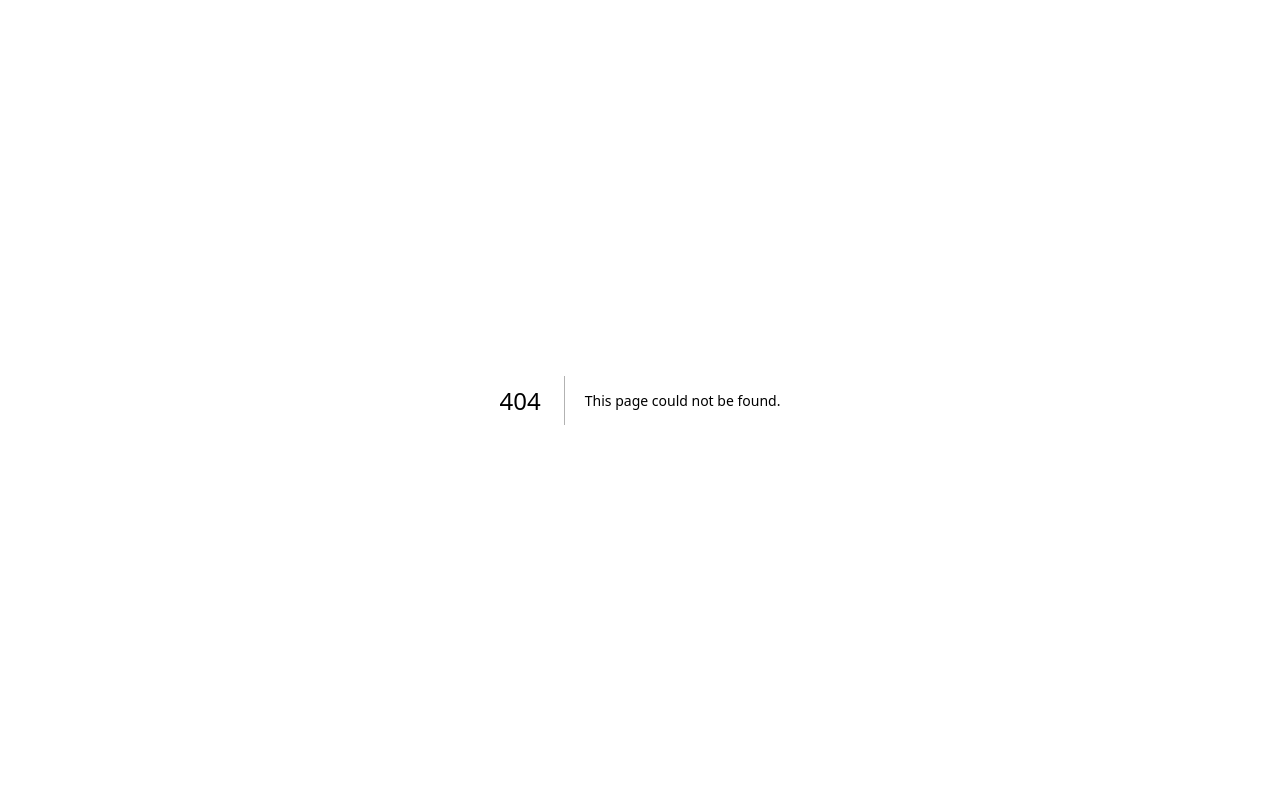
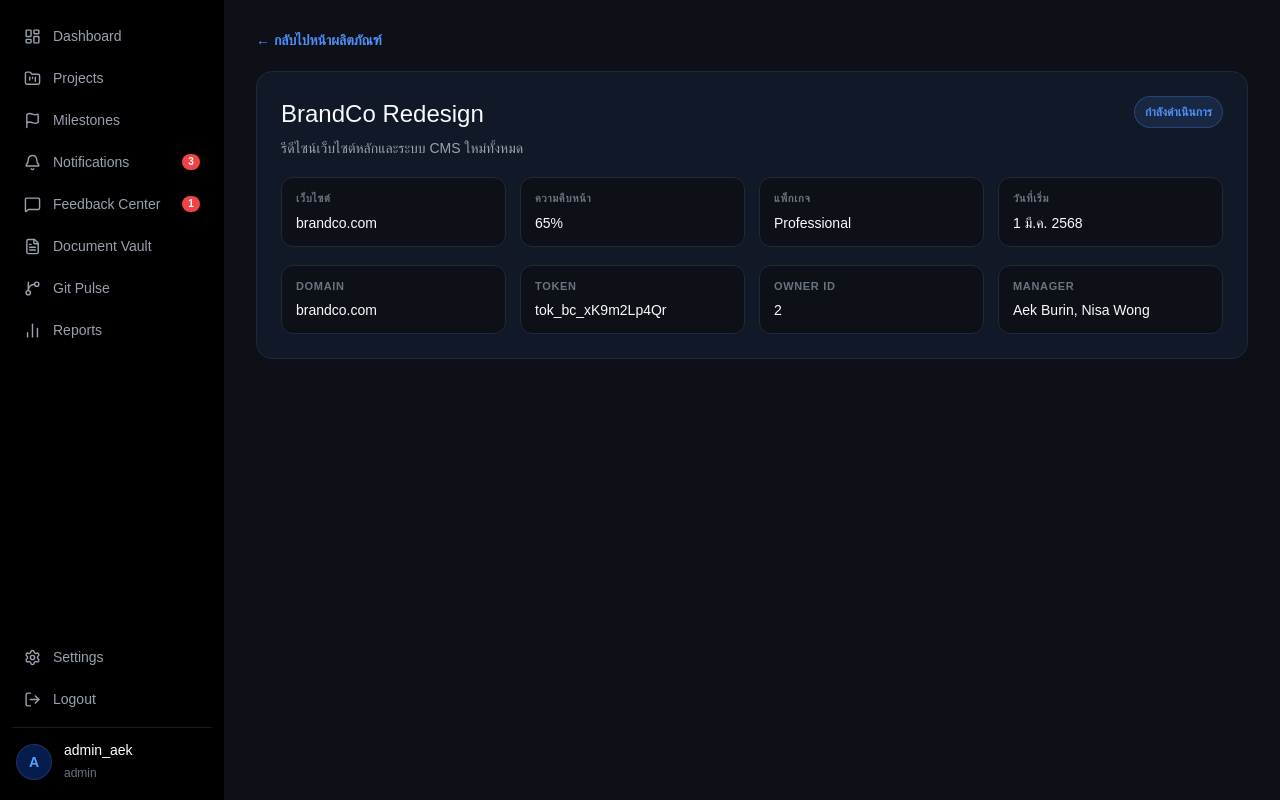
Before and after one commit to aekburut5740-commits/the_project, a Next.js app: page /dashboard/projects/1 in a window 1280 px wide. Before the commit this address had no page. Built offline with nearby package versions, Linux system fonts and the light colour scheme.

Commit message:
projectdetail

```diff
--- /dev/null
+++ b/app/dashboard/projects/[id]/page.tsx
@@ -0,0 +1,61 @@
+import Link from "next/link"
+import { notFound } from "next/navigation"
+import { MOCK_PROJECTS, STATUS_CONFIG } from "@/lib/mockData"
+
+export default async function ProjectDetailPage({
+  params,
+}: {
+  params: Promise<{ id: string }>
+}) {
+  const { id } = await params
+  const project = MOCK_PROJECTS.find((item) => item.id === Number(id))
+
+  if (!project) {
+    notFound()
+  }
+
+  const { color, label } = STATUS_CONFIG[project.status]
+
+  return (
+    <div style={{ minHeight: "100vh", background: "#0d1117", color: "#e5e7eb", padding: "28px 32px" }}>
+      <Link href="/dashboard/projects" style={{ color: "#4f8ef7", textDecoration: "none", fontSize: 14, fontWeight: 600, display: "inline-block", marginBottom: 20 }}>
+        ← กลับไปหน้าผลิตภัณฑ์
+      </Link>
+
+      <div style={{ background: "#111827", border: "1px solid #1f2937", borderRadius: 16, padding: 24, display: "flex", flexDirection: "column", gap: 18 }}>
+        <div style={{ display: "flex", justifyContent: "space-between", alignItems: "flex-start", gap: 16 }}>
+          <div>
+            <h1 style={{ margin: 0, fontSize: 24, color: "#f9fafb" }}>{project.name}</h1>
+            <p style={{ margin: "6px 0 0", color: "#9ca3af", fontSize: 14 }}>{project.description}</p>
+          </div>
+          <span style={{ padding: "6px 10px", borderRadius: 999, border: `1px solid ${color}44`, background: `${color}22`, color, fontSize: 12, fontWeight: 700 }}>
+            {label}
+          </span>
+        </div>
+
+        <div style={{ display: "grid", gridTemplateColumns: "repeat(auto-fit, minmax(200px, 1fr))", gap: 14 }}>
+          <InfoCard label="เว็บไซต์" value={project.website} />
+          <InfoCard label="ความคืบหน้า" value={`${project.progress}%`} />
+          <InfoCard label="แพ็กเกจ" value={project.package} />
+          <InfoCard label="วันที่เริ่ม" value={new Date(project.startDate).toLocaleDateString("th-TH", { day: "numeric", month: "short", year: "numeric" })} />
+        </div>
+
+        <div style={{ display: "grid", gridTemplateColumns: "repeat(auto-fit, minmax(220px, 1fr))", gap: 14 }}>
+          <InfoCard label="Domain" value={project.domain || "-"} />
+          <InfoCard label="Token" value={project.token || "-"} />
+          <InfoCard label="Owner ID" value={String(project.ownerId)} />
+          <InfoCard label="Manager" value={project.managers.map((m) => m.name).join(", ") || "-"} />
+        </div>
+      </div>
+    </div>
+  )
+}
+
+function InfoCard({ label, value }: { label: string; value: string }) {
+  return (
+    <div style={{ background: "#0d1117", border: "1px solid #1f2937", borderRadius: 12, padding: "12px 14px" }}>
+      <div style={{ fontSize: 11, color: "#6b7280", fontWeight: 700, textTransform: "uppercase", letterSpacing: "0.06em" }}>{label}</div>
+      <div style={{ fontSize: 14, color: "#f9fafb", marginTop: 6, wordBreak: "break-word" }}>{value}</div>
+    </div>
+  )
+}
--- a/app/dashboard/projects/page.tsx
+++ b/app/dashboard/projects/page.tsx
@@ -1,6 +1,7 @@
 "use client"
 
 import { useState, useMemo } from "react"
+import Link from "next/link"
 import {
   MOCK_CURRENT_USER, MOCK_PROJECTS, STATUS_CONFIG,
   type Project, type ProjectStatus,
@@ -138,12 +139,22 @@ export default function ProjectsPage() {
 
 function ProjectCard({ project: p, isAdmin, onEdit }: { project: Project; isAdmin: boolean; onEdit: () => void }) {
   const { color, label } = STATUS_CONFIG[p.status]
+  const detailHref = `/dashboard/projects/${p.id}`
+
   return (
-    <div style={S.card}>
+    <div style={{ ...S.card, padding: "15px 15px 5px 15px", overflow: "hidden" }}>
       <div style={{ display: "flex", justifyContent: "space-between", alignItems: "flex-start", gap: 12 }}>
         <div style={{ flex: 1, minWidth: 0 }}>
           <div style={S.cardName}>{p.name}</div>
-          <a href={`https://${p.website}`} target="_blank" rel="noreferrer" style={S.cardWebsite}>🌐 {p.website}</a>
+          <a
+            href={`https://${p.website}`}
+            target="_blank"
+            rel="noreferrer"
+            style={S.cardWebsite}
+            onClick={(e) => e.stopPropagation()}
+          >
+            🌐 {p.website}
+          </a>
         </div>
         <span style={{ ...S.badge, background: color + "22", color, border: `1px solid ${color}44` }}>{label}</span>
       </div>
@@ -173,8 +184,24 @@ function ProjectCard({ project: p, isAdmin, onEdit }: { project: Project; isAdmi
             </div>
           ))}
         </div>
-        {isAdmin && <button onClick={onEdit} style={S.editBtn}>แก้ไข</button>}
       </div>
+      <Link
+        href={detailHref}
+        style={{ padding:"3px",margin:"0px 0px 10px 0px", textAlign: "center", fontSize: 16, fontWeight: 200, background: color + "22", color, border: "1px solid gray", borderRadius:"14px 14px 14px 14px" }}
+      >detail</Link>
+      {isAdmin && (
+        <div style={{ borderTop: "1px solid #1f2937", padding: "12px 22px 20px", display: "flex", justifyContent: "flex-end" }}>
+          <button
+            onClick={(e) => {
+              e.stopPropagation()
+              onEdit()
+            }}
+            style={S.editBtn}
+          >
+            แก้ไข
+          </button>
+        </div>
+      )}
     </div>
   )
 }
@@ -255,7 +282,7 @@ const S: Record<string, React.CSSProperties> = {
   tabGroup: { display: "flex", gap: 4, background: "#111827", border: "1px solid #1f2937", borderRadius: 8, padding: 4 },
   tabBtn: { border: "none", borderRadius: 6, padding: "6px 12px", fontSize: 12, fontWeight: 600, cursor: "pointer" },
   grid: { display: "grid", gridTemplateColumns: "repeat(auto-fill, minmax(300px, 1fr))", gap: 16 },
-  card: { background: "#111827", border: "1px solid #1f2937", borderRadius: 14, padding: "20px 22px", display: "flex", flexDirection: "column", gap: 14 },
+  card: { background: "#111827", border: "1px solid #8b8b8b", borderRadius: 14, padding: "20px 22px", display: "flex", flexDirection: "column", gap: 14 },
   cardName: { fontSize: 16, fontWeight: 700, color: "#f9fafb", whiteSpace: "nowrap" as const, overflow: "hidden", textOverflow: "ellipsis" },
   cardWebsite: { fontSize: 12, color: "#4f8ef7", textDecoration: "none", marginTop: 2, display: "block" },
   cardDesc: { fontSize: 13, color: "#6b7280", lineHeight: 1.6, margin: 0 },
--- a/lib/mockData.ts
+++ b/lib/mockData.ts
@@ -66,7 +66,7 @@ export const MOCK_USERS: User[] = [
 
 // เปลี่ยน index นี้เพื่อจำลอง login เป็น user คนละคน
 // [0] = admin, [1] = customer มี 2 โปรเจค, [2] = customer มี 1 โปรเจค
-export const MOCK_CURRENT_USER: User = MOCK_USERS[1]
+export const MOCK_CURRENT_USER: User = MOCK_USERS[0]
 
 // ─── Mock Managers ────────────────────────────────────────────────────────────
 
```
